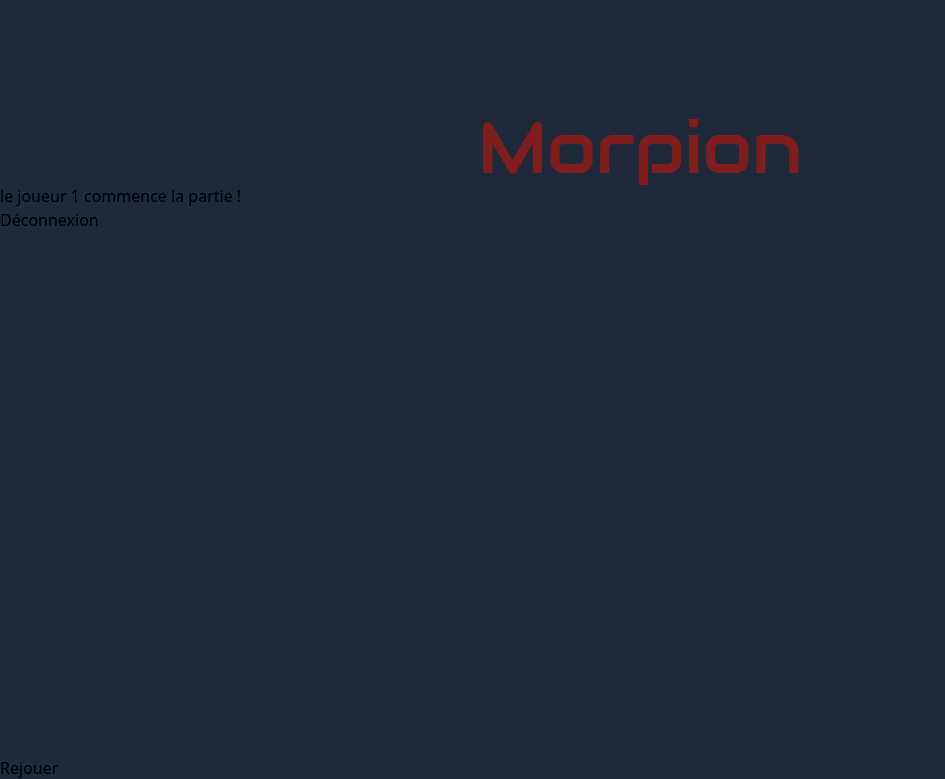
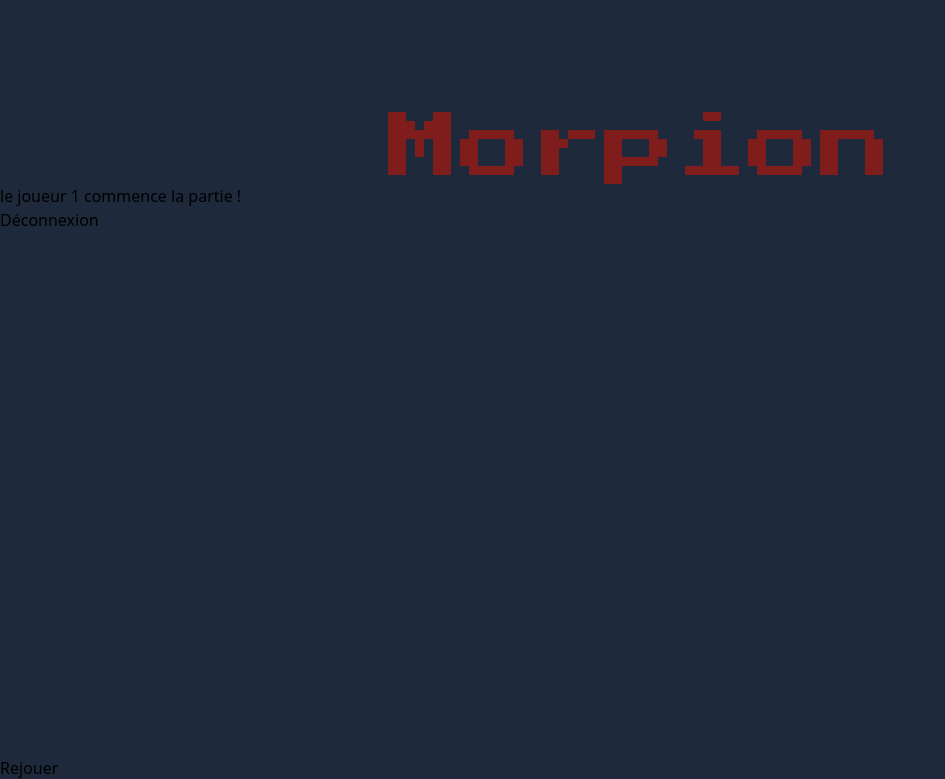
Before and after one commit to hugo-canovas/runtrack2, a PHP site: page / in a window 1280 px wide. Shown: the top 779 px of the page, without its empty margins (0-945 px from the left). Run offline with PHP 8.4, Linux system fonts and the light colour scheme; the visitor is signed in with stand-in values (Sample User, id 1); some libraries are stand-ins or nearby versions; some web fonts are replaced.

Commit message:
avancement projet

```diff
--- a/jour08/job05/index.php
+++ b/jour08/job05/index.php
@@ -11,7 +11,7 @@
 </head>
 <body class="bg-slate-800 min-h-screen">
 
-    <h1 class="text-red-900 text-7xl text-center mt-28 family">Morpion</h1>
+    <h1 class="text-red-900 text-7xl text-center pt-28 family">Morpion</h1>
 
 <?php
     if(!isset($_SESSION['symbol'])){
@@ -89,11 +89,15 @@
     endGame();
     }else{
 ?>
-        <form action='index.php' method='post'>
-            <input type='text' name='joueur_1'>
-            <input type='text' name='joueur_2'>
-            <button type='submit' name='login'>Valider</button>
-        </form>
+    <div class="w-full flex justify-center pt-12">
+        <div class="max-w-xl flex justify-center">
+            <form action='index.php' method='post'>
+                <input type='text' name='joueur_1'>
+                <input type='text' name='joueur_2'>
+                <button type='submit' name='login'>Valider</button>
+            </form>
+        </div>
+    </div>
 <?php
     }
 ?>
--- a/jour08/job05/style.css
+++ b/jour08/job05/style.css
@@ -1,9 +1,9 @@
 @import url('https://fonts.googleapis.com/css2?family=Audiowide&family=Gugi&family=Monoton&family=Orbitron&family=Press+Start+2P&display=swap');
 
 .family{
-    font-family: 'Audiowide', cursive;
+    /* font-family: 'Audiowide', cursive; */
     /* font-family: 'Gugi', cursive; */
     /* font-family: 'Monoton', cursive; */
     /* font-family: 'Orbitron', sans-serif; */
-    /* font-family: 'Press Start 2P', cursive; */
+    font-family: 'Press Start 2P', cursive;
 }
```
